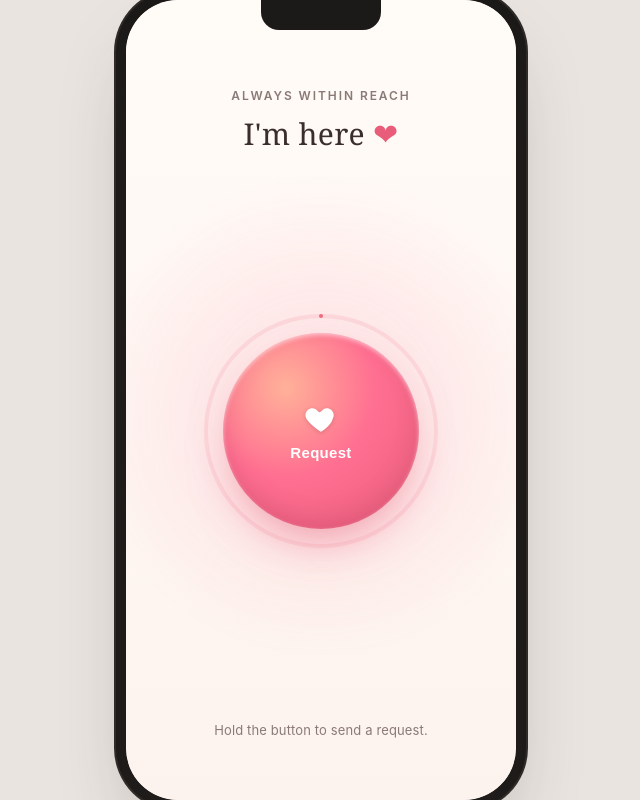
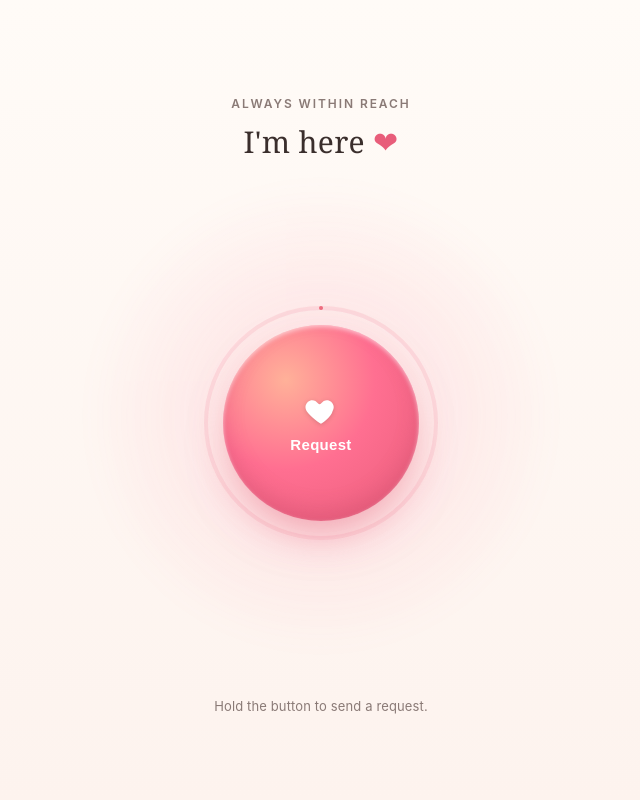
Before and after one commit to HonestFan/One-Tap-Request, a website: page index.html in a window 1280 px wide. Shown: the whole page, without its empty margins (319-959 px from the left). Drawn offline with Linux system fonts and the light colour scheme.

Commit message:
Apply full-screen responsive UI

```diff
--- a/index.html
+++ b/index.html
@@ -15,9 +15,7 @@
   <link rel="stylesheet" href="/styles.css">
 </head>
 <body>
-  <main class="device" aria-label="One Tap Request">
-    <div class="notch" aria-hidden="true"></div>
-    <section class="screen">
+  <main class="screen" aria-label="One Tap Request">
     <div class="bloom" aria-hidden="true"></div>
 
     <header class="heading-wrap">
@@ -59,7 +57,6 @@
       <p class="status confirm" id="statusConfirm">Request Sent ❤</p>
       <p class="status error" id="statusError">Try again in a moment.</p>
     </div>
-    </section>
   </main>
 
   <script type="module" src="/script.js"></script>
--- a/styles.css
+++ b/styles.css
@@ -21,55 +21,29 @@
 
 html,
 body {
-  min-height: 100%;
+  height: 100%;
   margin: 0;
-  background: #e9e4e0;
+  font-family: var(--font-body);
+  background: linear-gradient(180deg, var(--bg-top) 0%, var(--bg-bottom) 100%);
 }
 
 body {
   min-height: 100svh;
-  display: flex;
-  align-items: center;
-  justify-content: center;
-  font-family: var(--font-body);
   color: var(--ink);
   overflow: hidden;
-}
-
-.device {
-  width: min(390px, 100vw);
-  height: min(844px, 100svh);
-  background: linear-gradient(180deg, var(--bg-top) 0%, var(--bg-bottom) 100%);
-  border-radius: clamp(0px, 8vw, 52px);
-  box-shadow:
-    0 40px 80px -20px rgba(58, 46, 44, 0.35),
-    0 0 0 10px #1c1a19,
-    0 0 0 12px #302c2a;
-  position: relative;
-  overflow: hidden;
-}
-
-.notch {
-  position: absolute;
-  top: 0;
-  left: 50%;
-  transform: translateX(-50%);
-  width: 120px;
-  height: 30px;
-  background: #1c1a19;
-  border-radius: 0 0 18px 18px;
-  z-index: 20;
 }
 
 .screen {
   position: relative;
   width: 100%;
   height: 100%;
+  min-height: 100svh;
   display: flex;
   flex-direction: column;
   align-items: center;
   justify-content: space-between;
-  padding: max(88px, calc(env(safe-area-inset-top) + 80px)) 32px max(48px, calc(env(safe-area-inset-bottom) + 44px));
+  padding: max(14vh, calc(env(safe-area-inset-top) + 56px)) 32px max(48px, calc(env(safe-area-inset-bottom) + 48px));
+  overflow: hidden;
 }
 
 .bloom {
@@ -124,7 +98,8 @@ body {
 
 .ring {
   position: absolute;
-  inset: 0;
+  top: 0;
+  left: 0;
   width: 260px;
   height: 260px;
   transform: rotate(-90deg);
@@ -163,7 +138,7 @@ body {
   width: 196px;
   height: 196px;
   border-radius: 50%;
-  border: 0;
+  border: none;
   background: radial-gradient(circle at 32% 28%, #ffb199 0%, var(--coral-2) 46%, var(--coral-3) 100%);
   box-shadow:
     0 22px 44px -12px rgba(232, 93, 122, 0.55),
@@ -357,31 +332,32 @@ body {
   }
 }
 
-@media (display-mode: standalone), (max-width: 430px) {
-  body {
-    background: linear-gradient(180deg, var(--bg-top) 0%, var(--bg-bottom) 100%);
-  }
-
-  .device {
-    width: 100vw;
-    height: 100svh;
-    border-radius: 0;
-    box-shadow: none;
-  }
-
-  .notch {
-    display: none;
+@media (min-width: 900px) {
+  .screen {
+    padding-top: max(12vh, 92px);
+    padding-bottom: 72px;
   }
 }
 
 @media (max-height: 650px) {
   .screen {
-    padding-top: 54px;
-    padding-bottom: 30px;
+    padding-top: max(40px, env(safe-area-inset-top));
+    padding-bottom: max(28px, env(safe-area-inset-bottom));
   }
 
   .button-stage {
     transform: scale(0.86);
+  }
+}
+
+@media (max-width: 340px) {
+  .screen {
+    padding-left: 20px;
+    padding-right: 20px;
+  }
+
+  .button-stage {
+    transform: scale(0.88);
   }
 }
 
--- a/www/styles.css
+++ b/www/styles.css
@@ -21,55 +21,29 @@
 
 html,
 body {
-  min-height: 100%;
+  height: 100%;
   margin: 0;
-  background: #e9e4e0;
+  font-family: var(--font-body);
+  background: linear-gradient(180deg, var(--bg-top) 0%, var(--bg-bottom) 100%);
 }
 
 body {
   min-height: 100svh;
-  display: flex;
-  align-items: center;
-  justify-content: center;
-  font-family: var(--font-body);
   color: var(--ink);
   overflow: hidden;
-}
-
-.device {
-  width: min(390px, 100vw);
-  height: min(844px, 100svh);
-  background: linear-gradient(180deg, var(--bg-top) 0%, var(--bg-bottom) 100%);
-  border-radius: clamp(0px, 8vw, 52px);
-  box-shadow:
-    0 40px 80px -20px rgba(58, 46, 44, 0.35),
-    0 0 0 10px #1c1a19,
-    0 0 0 12px #302c2a;
-  position: relative;
-  overflow: hidden;
-}
-
-.notch {
-  position: absolute;
-  top: 0;
-  left: 50%;
-  transform: translateX(-50%);
-  width: 120px;
-  height: 30px;
-  background: #1c1a19;
-  border-radius: 0 0 18px 18px;
-  z-index: 20;
 }
 
 .screen {
   position: relative;
   width: 100%;
   height: 100%;
+  min-height: 100svh;
   display: flex;
   flex-direction: column;
   align-items: center;
   justify-content: space-between;
-  padding: max(88px, calc(env(safe-area-inset-top) + 80px)) 32px max(48px, calc(env(safe-area-inset-bottom) + 44px));
+  padding: max(14vh, calc(env(safe-area-inset-top) + 56px)) 32px max(48px, calc(env(safe-area-inset-bottom) + 48px));
+  overflow: hidden;
 }
 
 .bloom {
@@ -124,7 +98,8 @@ body {
 
 .ring {
   position: absolute;
-  inset: 0;
+  top: 0;
+  left: 0;
   width: 260px;
   height: 260px;
   transform: rotate(-90deg);
@@ -163,7 +138,7 @@ body {
   width: 196px;
   height: 196px;
   border-radius: 50%;
-  border: 0;
+  border: none;
   background: radial-gradient(circle at 32% 28%, #ffb199 0%, var(--coral-2) 46%, var(--coral-3) 100%);
   box-shadow:
     0 22px 44px -12px rgba(232, 93, 122, 0.55),
@@ -357,31 +332,32 @@ body {
   }
 }
 
-@media (display-mode: standalone), (max-width: 430px) {
-  body {
-    background: linear-gradient(180deg, var(--bg-top) 0%, var(--bg-bottom) 100%);
-  }
-
-  .device {
-    width: 100vw;
-    height: 100svh;
-    border-radius: 0;
-    box-shadow: none;
-  }
-
-  .notch {
-    display: none;
+@media (min-width: 900px) {
+  .screen {
+    padding-top: max(12vh, 92px);
+    padding-bottom: 72px;
   }
 }
 
 @media (max-height: 650px) {
   .screen {
-    padding-top: 54px;
-    padding-bottom: 30px;
+    padding-top: max(40px, env(safe-area-inset-top));
+    padding-bottom: max(28px, env(safe-area-inset-bottom));
   }
 
   .button-stage {
     transform: scale(0.86);
+  }
+}
+
+@media (max-width: 340px) {
+  .screen {
+    padding-left: 20px;
+    padding-right: 20px;
+  }
+
+  .button-stage {
+    transform: scale(0.88);
   }
 }
 
```
Also changed, not shown: www/index.html (+1 -4 lines). Lines whose indentation alone changed are shown as unchanged.
